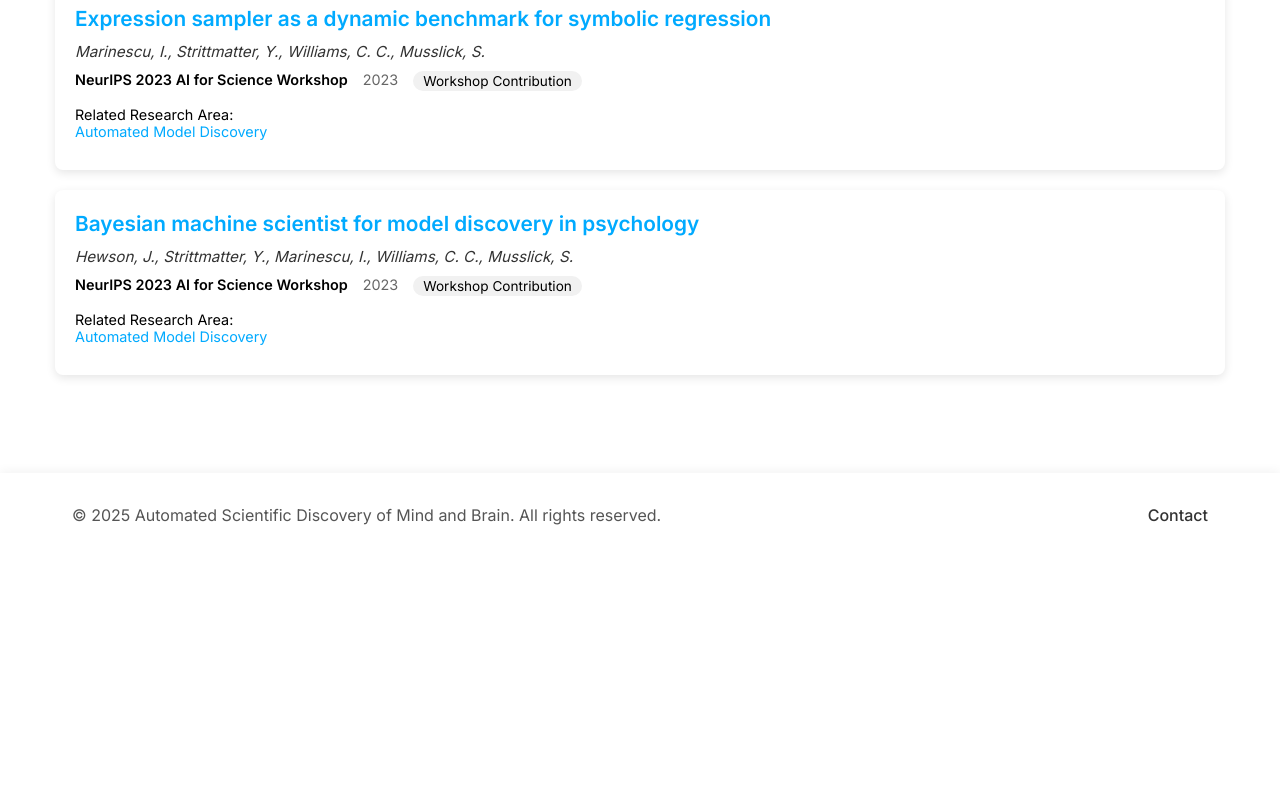
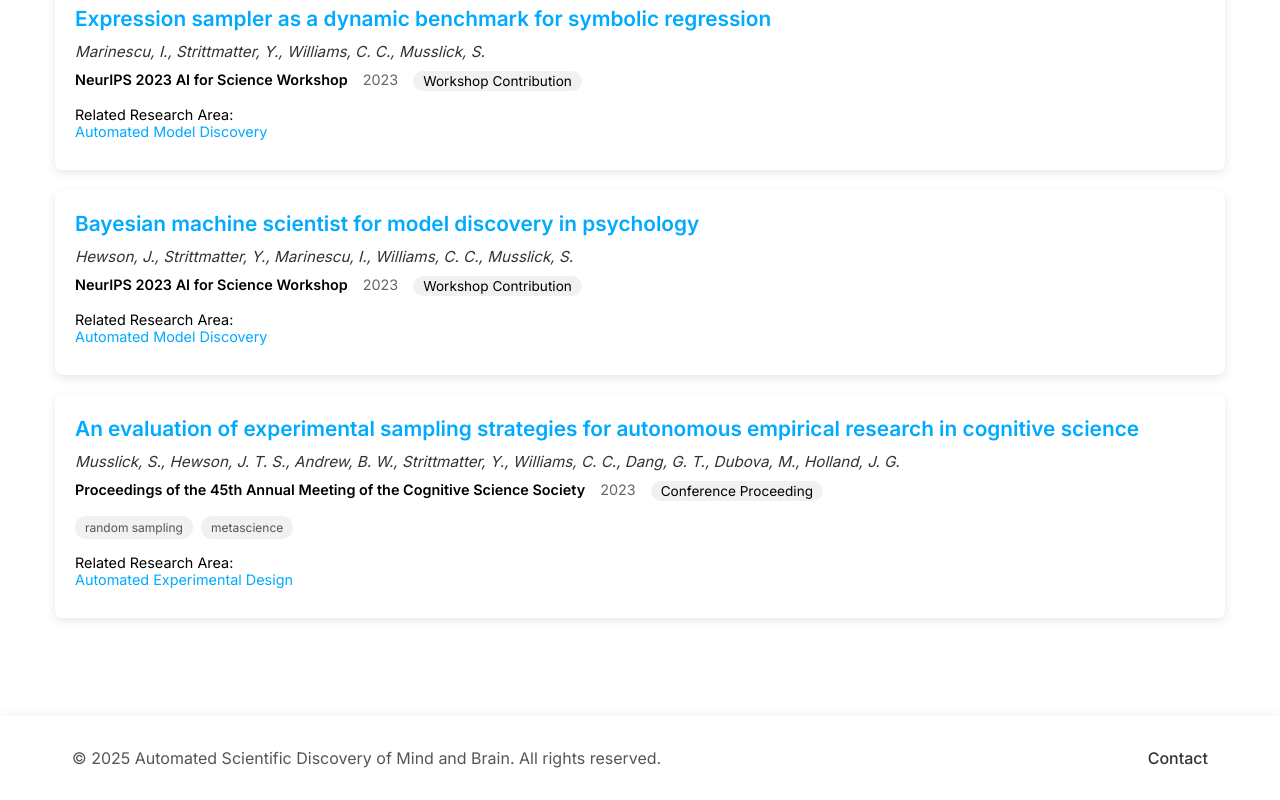
Before and after one commit to musslick/lab-website, a React (Create React App) app: page /publications in a window 1280 px wide. Shown: the part 6444-7244 px from the top of the page. Before the commit the page ends 7001 px from the top, so only its background shows below. Built offline with nearby package versions, Linux system fonts and the light colour scheme.

Commit message:
added pubs

```diff
--- a/src/data/publications.ts
+++ b/src/data/publications.ts
@@ -581,5 +581,32 @@ export const publications: Publication[] = [
       "project-1744367667570"
     ],
     "projectId": "project-1744367667570"
-  }
+  },
+  {
+  "id": "pub-1744922642928",
+  "title": "An evaluation of experimental sampling strategies for autonomous empirical research in cognitive science",
+  "journal": "Proceedings of the 45th Annual Meeting of the Cognitive Science Society ",
+  "year": 2023,
+  "type": "conference proceeding",
+  "authors": [
+    "Musslick, S.",
+    "Hewson, J. T. S.",
+    "Andrew, B. W.",
+    "Strittmatter, Y.",
+    "Williams, C. C.",
+    "Dang, G. T.",
+    "Dubova, M.",
+    "Holland, J. G."
+  ],
+  "citation": "Musslick, S., Hewson, J. T., Andrew, B. W., Strittmatter, Y., Williams, C. C., Dang, G. T., ... & Holland, J. G. (2023). An evaluation of experimental sampling strategies for autonomous empirical research in cognitive science. In Proceedings of the 45th Annual Meeting of the Cognitive Science Society (pp. 1386–1392).",
+  "url": "https://escholarship.org/uc/item/5ch569fg",
+  "projectIds": [
+    "project-1744380957652"
+  ],
+  "projectId": "project-1744380957652",
+  "keywords": [
+    "random sampling",
+    "metascience"
+  ]
+}
 ];
```
